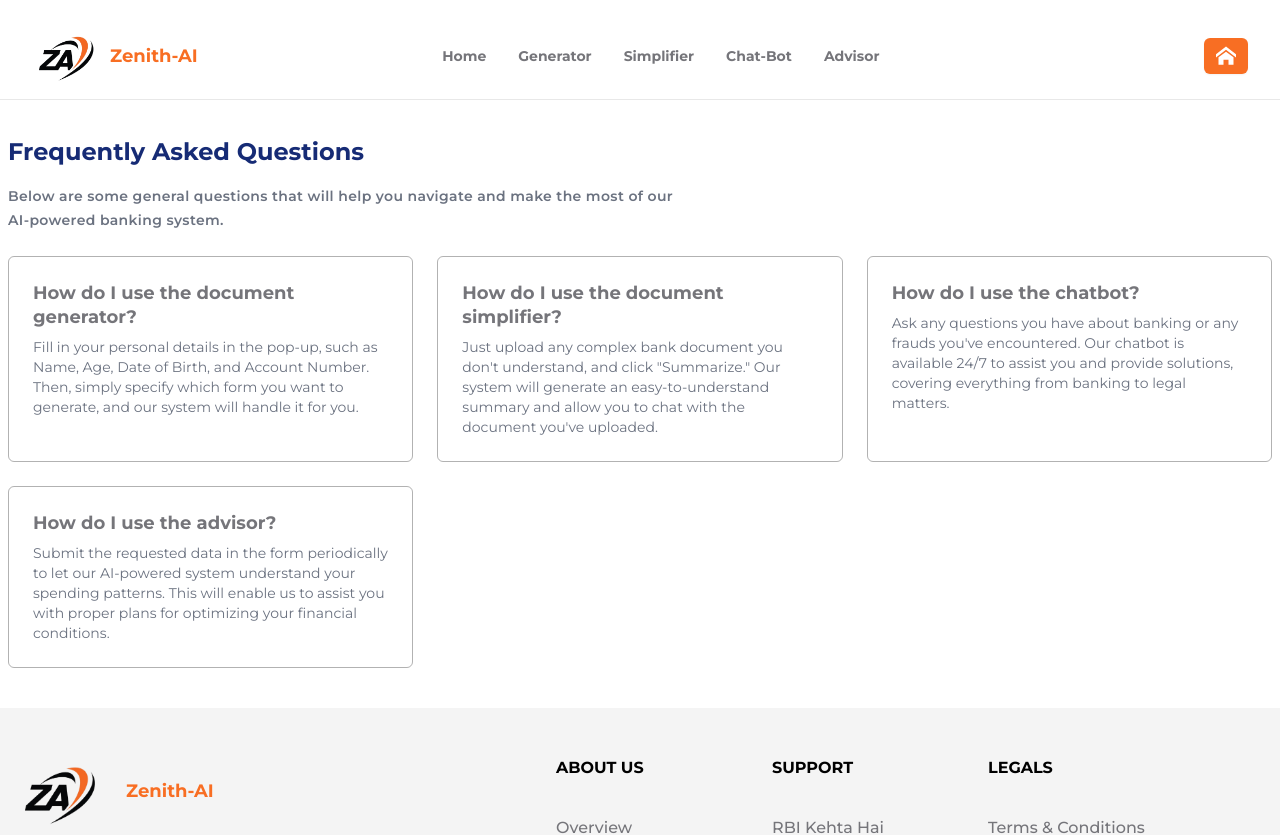
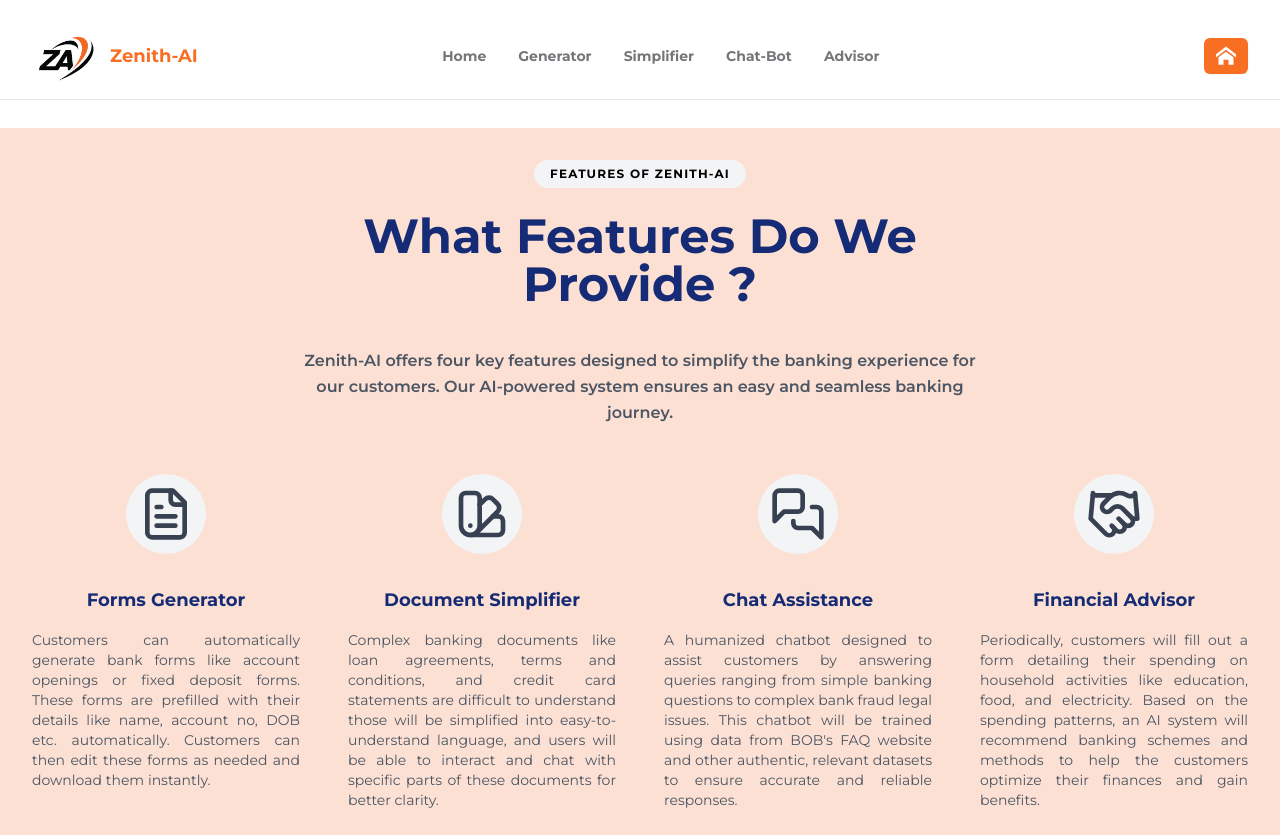
Before and after one commit to Rudalph/Bank-Of-Baroda-GenAI-Hackathon, a Next.js app: page / in a window 1280 px wide. Shown: the top 835 px of the page. Built offline with nearby package versions, Linux system fonts and the light colour scheme.

Commit message:
Features created

```diff
--- a/Components/Faqs.jsx
+++ b/Components/Faqs.jsx
@@ -2,7 +2,7 @@ import React from 'react'
 
 export function Faqs() {
     return (
-        <section className="px-2 mt-24">
+        <section className="px-2 mt-10">
             <div className="mx-auto max-w-7xl py-10">
                 <div>
                     <div className="max-w-2xl">
--- /dev/null
+++ b/Components/Features.jsx
@@ -0,0 +1,61 @@
+import React from 'react'
+import { FileText, SwatchBook, MessagesSquare, Handshake } from 'lucide-react'
+
+export function Feature() {
+  return (
+    <div className="mx-auto  px-4 py-8 sm:px-6 lg:px-8 mt-32 bg-[#FCE0D3] w-full">
+      <div className="mx-auto max-w-2xl text-center">
+        <div className="mx-auto inline-flex rounded-full bg-gray-100 px-4 py-1.5">
+          <p className="text-xs font-bold uppercase tracking-widest text-black">
+            features of Zenith-AI
+          </p>
+        </div>
+        <h2 className="mt-6 text-3xl font-bold leading-tight text-[#162B75] sm:text-4xl lg:text-5xl">
+          What Features Do We Provide ?
+        </h2>
+        <p className="mt-10 text-base font-semibold leading-relaxed text-gray-600">
+        Zenith-AI offers four key features designed to simplify the banking experience for our customers.
+        Our AI-powered system ensures an easy and seamless banking journey.
+        </p>
+      </div>
+      <div className="mt-12 grid grid-cols-1 gap-y-8 text-center sm:grid-cols-2 sm:gap-12 lg:grid-cols-4">
+        <div>
+          <div className="mx-auto flex h-20 w-20 items-center justify-center rounded-full bg-gray-100">
+            <FileText className="h-14 w-14 text-gray-700" />
+          </div>
+          <h3 className="mt-8 text-lg font-bold text-[#162B75]">Forms Generator</h3>
+          <p className="mt-4 text-sm text-gray-600 text-justify">
+          Customers can automatically generate bank forms like account openings or fixed deposit forms. These forms are prefilled with their details like name, account no, DOB etc. automatically. Customers can then edit these forms as needed and download them instantly.
+          </p>
+        </div>
+        <div>
+          <div className="mx-auto flex h-20 w-20 items-center justify-center rounded-full bg-gray-100">
+            <SwatchBook className="h-14 w-14 text-gray-700" />
+          </div>
+          <h3 className="mt-8 text-lg font-bold text-[#162B75]">Document Simplifier</h3>
+          <p className="mt-4 text-sm text-gray-600 text-justify">
+          Complex banking documents like loan agreements, terms and conditions, and credit card statements are difficult to understand those will be simplified into easy-to-understand language, and users will be able to interact and chat with specific parts of these documents for better clarity.
+          </p>
+        </div>
+        <div>
+          <div className="mx-auto flex h-20 w-20 items-center justify-center rounded-full bg-gray-100">
+            <MessagesSquare className="h-14 w-14 text-gray-700" />
+          </div>
+          <h3 className="mt-8 text-lg font-bold text-[#162B75]">Chat Assistance</h3>
+          <p className="mt-4 text-sm text-gray-600 text-justify">
+          A humanized chatbot designed to assist customers by answering queries ranging from simple banking questions to complex bank fraud legal issues. This chatbot will be trained using data from BOB's FAQ website and other authentic, relevant datasets to ensure accurate and reliable responses.
+          </p>
+        </div>
+        <div>
+          <div className="mx-auto flex h-20 w-20 items-center justify-center rounded-full bg-gray-100">
+            <Handshake className="h-14 w-14 text-gray-700" />
+          </div>
+          <h3 className="mt-8 text-lg font-bold text-[#162B75]">Financial Advisor</h3>
+          <p className="mt-4 text-sm text-gray-600 text-justify">
+          Periodically, customers will fill out a form detailing their spending on household activities like education, food, and electricity. Based on the spending patterns, an AI system will recommend banking schemes and methods to help the customers optimize their finances and gain benefits.
+          </p>
+        </div>
+      </div>
+    </div>
+  )
+}
--- a/app/page.js
+++ b/app/page.js
@@ -1,11 +1,14 @@
 import Navbar from "@/Components/Navbar";
 import Footer from "@/Components/Footer";
 import { Faqs } from "@/Components/Faqs";
+import { Feature } from "@/Components/Features";
+
 
 export default function Home() {
   return (
     <div>
       <Navbar />
+      <Feature />
       <Faqs />
       <Footer />
     </div>
```
